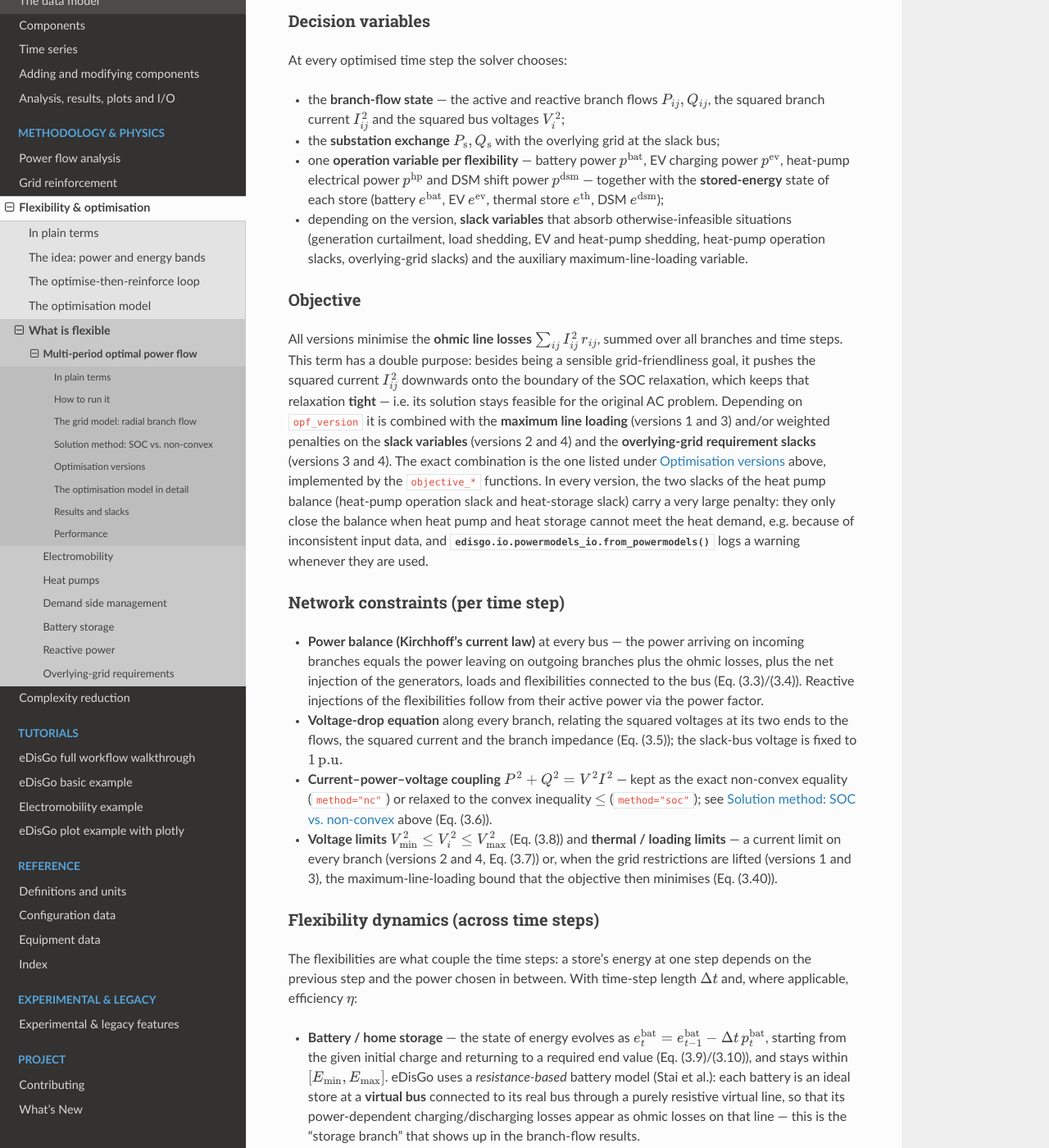
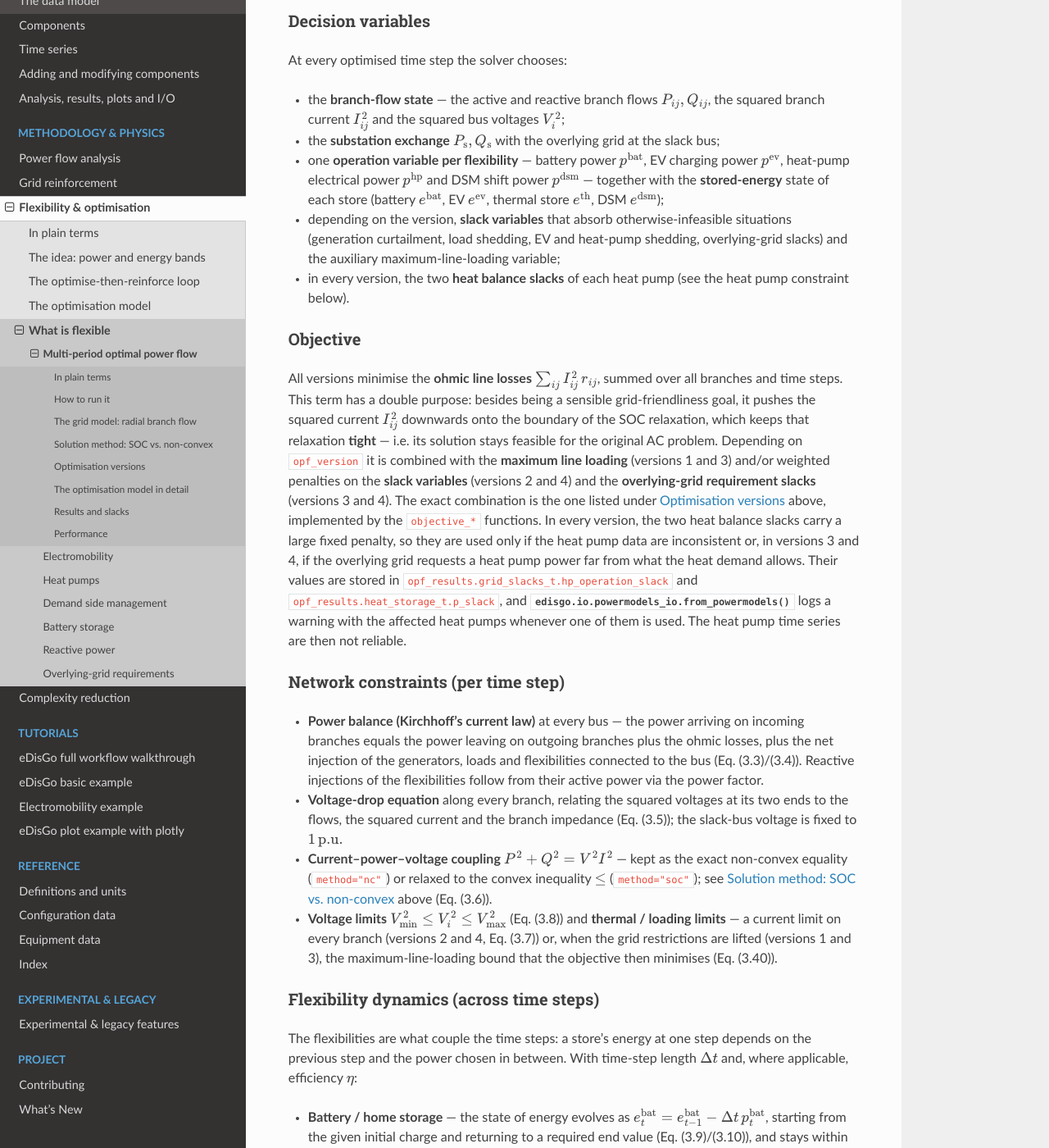
Before and after one commit to openego/eDisGo, a Sphinx documentation site: the page built from doc/methodology/flexibility/optimization_opf.rst, in a window 1280 px wide and 1400 px high, scrolled down 3624 px. Shown: the whole window at 82% size. Built offline with Sphinx 7.4.7 and the Read the Docs theme 3.1.0, drawn with Linux system fonts in a browser that asks for light colours; pages that are not in the unit, such as notebooks, are missing from menus; some of the changed text lies outside the part shown.

Commit message:
Name the overlying grid as a cause of heat balance slack use
In opf_version 3 and 4 the quadratic penalty on the overlying-grid
requirement slacks grows with the branch costs and can exceed the fixed
heat slack penalty, so a large deviation from the heat pump requirement
also makes the OPF use phps2/phss. The warning now says what to check
and, in these versions, names the requirement as a possible cause; the
penalty docstring states the limit.

A new end-to-end test checks that the warning names the heat pump when
the heat demand cannot be covered. The methodology documentation adds the
slacks to the heat pump balance and describes them as present in every
version. The Julia tests compare against HEAT_SLACK_PENALTY, and the
warning reads time_elapsed without a silent default.

```diff
--- a/doc/methodology/flexibility/optimization_opf.rst
+++ b/doc/methodology/flexibility/optimization_opf.rst
@@ -185,8 +185,9 @@ At every optimised time step the solver chooses:
   :math:`e^\text{th}`, DSM :math:`e^\text{dsm}`);
 * depending on the version, **slack variables** that absorb otherwise-infeasible
   situations (generation curtailment, load shedding, EV and heat-pump shedding,
-  heat-pump operation slacks, overlying-grid slacks) and the auxiliary
-  maximum-line-loading variable.
+  overlying-grid slacks) and the auxiliary maximum-line-loading variable;
+* in every version, the two **heat balance slacks** of each heat pump (see the heat
+  pump constraint below).
 
 Objective
 ~~~~~~~~~
@@ -201,11 +202,14 @@ with the **maximum line loading** (versions 1 and 3) and/or weighted penalties o
 **slack variables** (versions 2 and 4) and the **overlying-grid requirement slacks**
 (versions 3 and 4). The exact combination is the one listed under
 `Optimisation versions`_ above, implemented by the ``objective_*`` functions.
-In every version, the two slacks of the heat pump balance (heat-pump operation
-slack and heat-storage slack) carry a very large penalty: they only close the balance
-when heat pump and heat storage cannot meet the heat demand, e.g. because of
-inconsistent input data, and :func:`edisgo.io.powermodels_io.from_powermodels` logs a
-warning whenever they are used.
+In every version, the two heat balance slacks carry a large fixed penalty, so they are
+used only if the heat pump data are inconsistent or, in versions 3 and 4, if the
+overlying grid requests a heat pump power far from what the heat demand allows. Their
+values are stored in ``opf_results.grid_slacks_t.hp_operation_slack`` and
+``opf_results.heat_storage_t.p_slack``, and
+:func:`edisgo.io.powermodels_io.from_powermodels` logs a warning with the affected
+heat pumps whenever one of them is used. The heat pump time series are then not
+reliable.
 
 Network constraints (per time step)
 ~~~~~~~~~~~~~~~~~~~~~~~~~~~~~~~~~~~~~
@@ -250,9 +254,13 @@ on the previous step and the power chosen in between. With time-step length
 * **Heat pumps with thermal storage** — the electrical power, through the coefficient
   of performance :math:`\mathrm{COP}`, must cover the building's heat demand plus the
   net (dis)charge of the thermal store
-  (:math:`\mathrm{COP}\cdot p^\text{hp}_t = \dot q^\text{demand}_t + \text{(net thermal-store charge)}`,
+  (:math:`\mathrm{COP}\cdot (p^\text{hp}_t + p^\text{hp,slack}_t) = \dot q^\text{demand}_t + \dot q^\text{surplus}_t + \text{(net thermal-store charge)}`,
   Eq. (3.19)); the thermal store has its own energy balance with standing losses
-  (Eq. (3.22)/(3.23)).
+  (Eq. (3.22)/(3.23)). The two heat balance slacks are the heat pump operation slack
+  :math:`p^\text{hp,slack}` (``phps2``, electrical power for heat demand that heat
+  pump and store cannot supply; it is not drawn from the grid) and the surplus heat
+  :math:`\dot q^\text{surplus}` (``phss``, heat that neither the demand nor the store
+  takes up).
 * **Demand-side management** — the shifted energy
   :math:`e^\text{dsm}_t = e^\text{dsm}_{t-1} + \Delta t\, p^\text{dsm}_t`
   (Eq. (3.32)/(3.33)) stays within the DSM band and must **return to zero** by the end
@@ -277,8 +285,9 @@ Results and slacks
 Operation schedules are written into ``edisgo.timeseries`` (charging-point, heat-pump,
 DSM and storage active power) and can then feed a final
 :meth:`~edisgo.edisgo.EDisGo.reinforce`. Heat-storage states, the slack generator and
-the optimisation slack variables are written back as well; which slacks exist depends
-on ``opf_version`` (see :func:`edisgo.io.powermodels_io.from_powermodels`). Solver and
+the optimisation slack variables are written back as well; apart from the heat balance
+slacks, which slacks exist depends on ``opf_version`` (see
+:func:`edisgo.io.powermodels_io.from_powermodels`). Solver and
 Julia output can be silenced with ``silence_moi=True``.
 
 .. note::
@@ -295,8 +304,8 @@ status and solve time, the per-line branch-flow variables
 battery-storage trajectories
 (:class:`~edisgo.opf.results.opf_result_class.HeatStorage`,
 :class:`~edisgo.opf.results.opf_result_class.BatteryStorage`), the exchange with the
-overlying grid, and the grid slack variables — curtailment and load shedding —
-(:class:`~edisgo.opf.results.opf_result_class.GridSlacks`). See its API reference for
+overlying grid, and the slack variables — curtailment, load shedding and the heat pump
+operation slack — (:class:`~edisgo.opf.results.opf_result_class.GridSlacks`). See its API reference for
 the full field list.
 
 Performance
```
Also changed, not shown: doc/whatsnew/v0-3-1.rst (+7 -6 lines), 8 other files.
